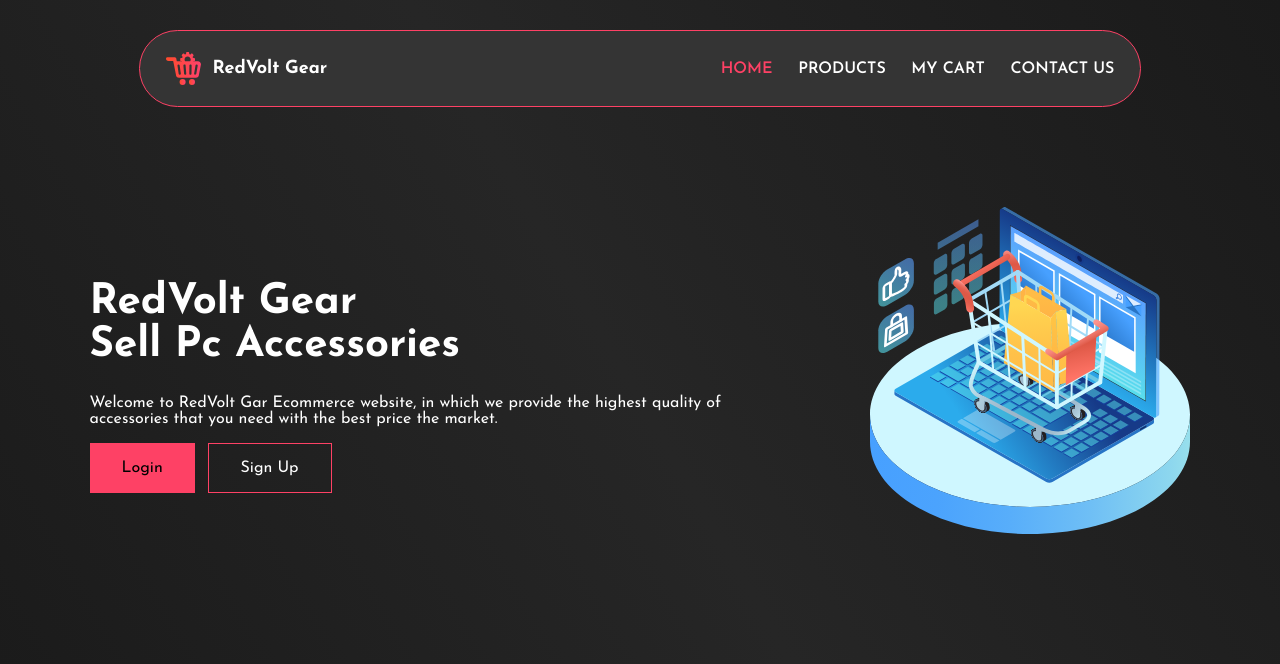
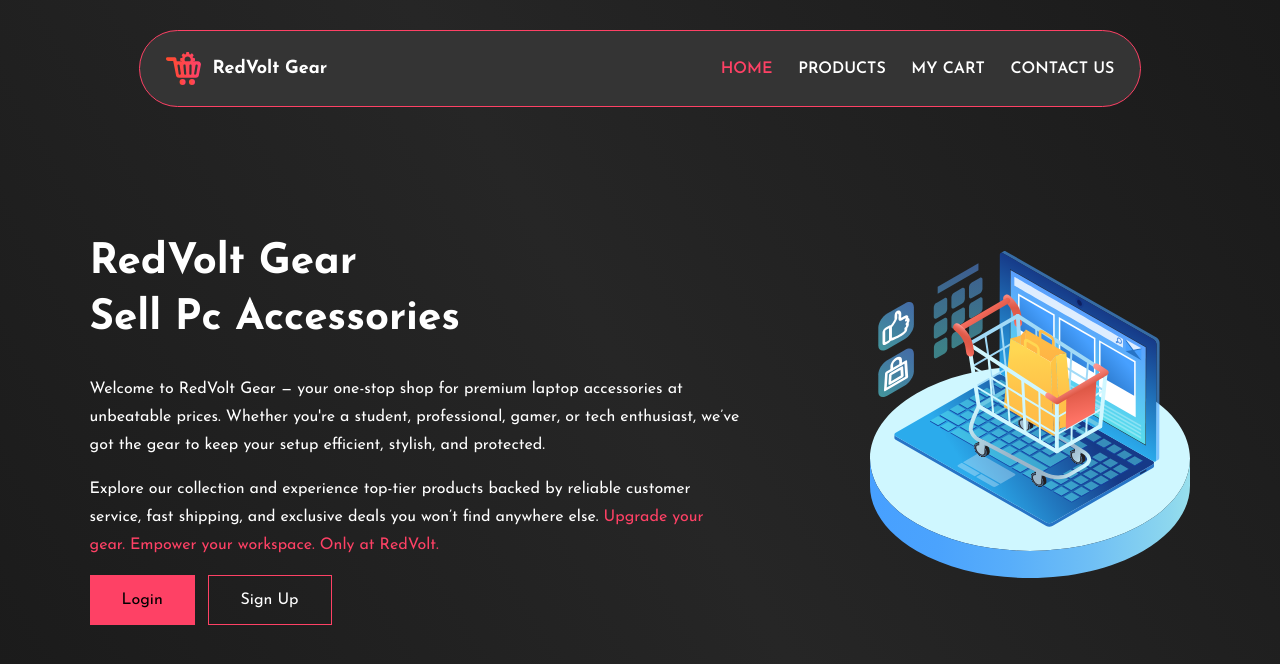
Before and after one commit to Abdelouahab-aourar/RedVolt-Gear, a React (Vite) app: page / in a window 1280 px wide. Shown: the top 664 px of the page. Built offline with nearby package versions, Linux system fonts and the light colour scheme.

Commit message:
edit home section

```diff
--- a/src/Home/Home.module.css
+++ b/src/Home/Home.module.css
@@ -5,11 +5,19 @@
     margin: 100px 7vw;
     gap: 10vw;
 }
+.left p{
+    line-height: 3.5vh;
+}
+.left p span{
+    color: #FE4165;
+}
 .left h1{
     font-size: 42px;
+    line-height: 7vh;
 }
 .right img{
     width: 25vw;
+    min-width: 250px;
 }
 .left .buttons{
     display: flex;
--- a/src/Home/Home.tsx
+++ b/src/Home/Home.tsx
@@ -6,7 +6,10 @@ function Home(){
     <div className={styles.home}>
         <div className={styles.left}>
             <h1>RedVolt Gear<br/> Sell Pc Accessories</h1>
-            <p>Welcome to RedVolt Gar Ecommerce website, in which we provide the highest quality of accessories that you need with the best price the market.</p>
+            <p>Welcome to RedVolt Gear — your one-stop shop for premium laptop accessories at unbeatable prices.
+            Whether you're a student, professional, gamer, or tech enthusiast, we’ve got the gear to keep your setup efficient, stylish, and protected.</p>
+            <p>Explore our collection and experience top-tier products backed by reliable customer service, fast shipping, and exclusive deals you won’t find anywhere else.
+            <span> Upgrade your gear. Empower your workspace. Only at RedVolt.</span></p>
             <div className={styles.buttons}>
                 <button>Login</button>
                 <button>Sign Up</button>
--- a/src/NavBar/NavBar.module.css
+++ b/src/NavBar/NavBar.module.css
@@ -56,19 +56,16 @@
     padding: 10px 2vw;
     border-radius: 20px;
   }
-
   .left, .right {
     flex-direction: column;
     padding: 4px 2vw;
     gap: 5px;
   }
-
   .left {
     flex-direction: row;
     font-size: 16px;
     gap: 10px;
   }
-
   .right {
     gap: 10px;
     font-size: 14px;
```
